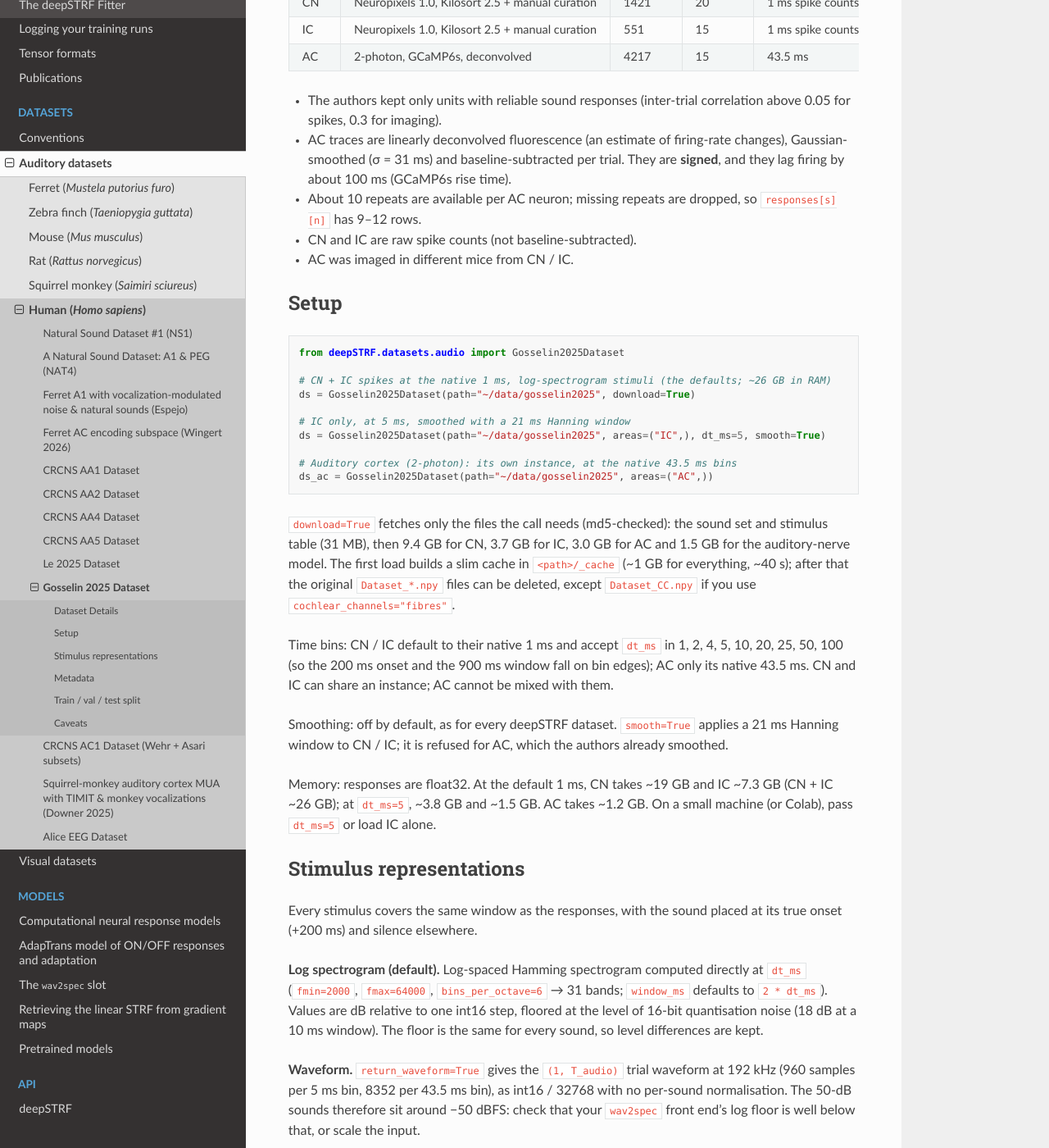
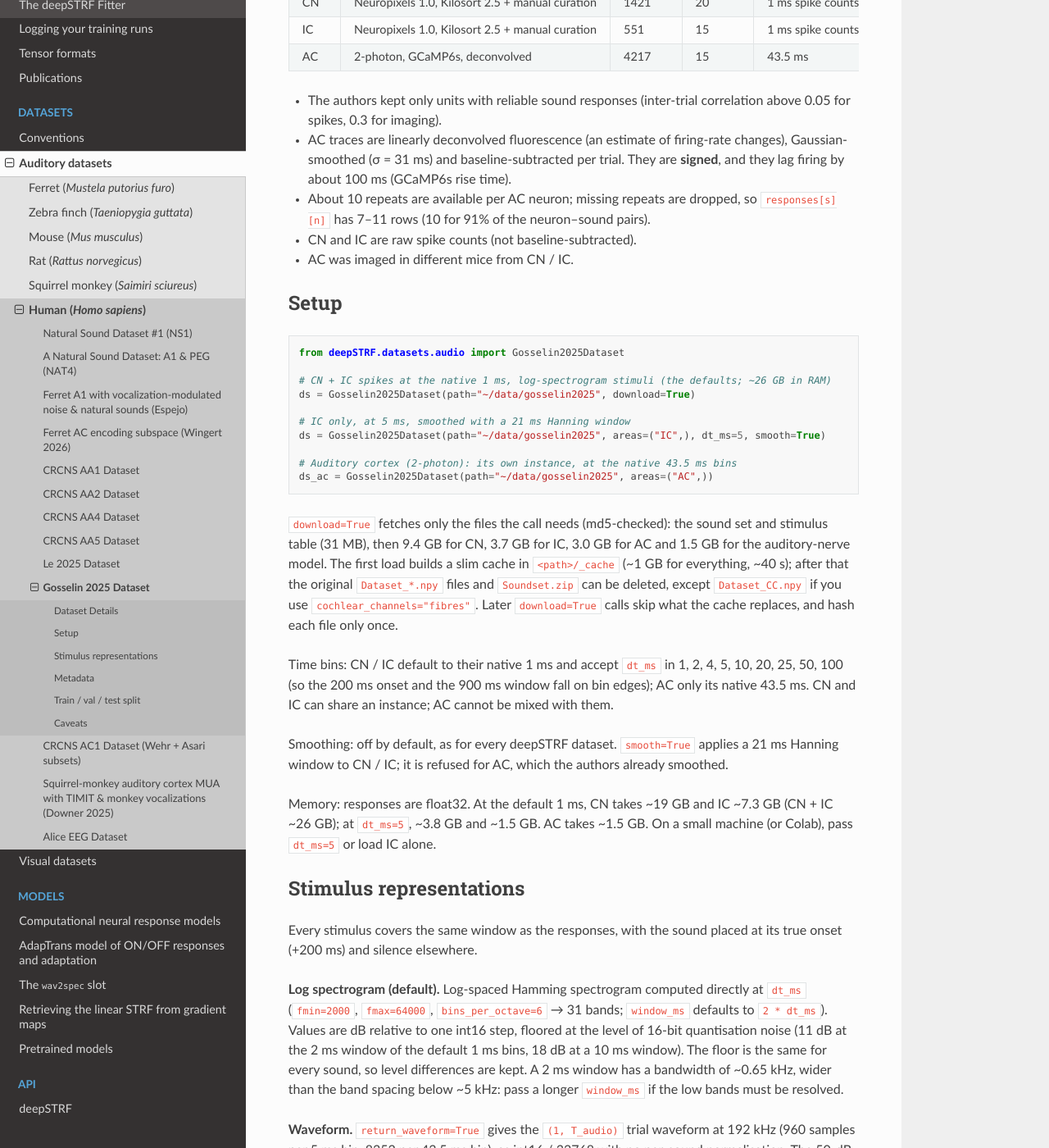
Before and after one commit to urancon/deepSTRF, a Sphinx documentation site: the page built from docs/_source/md/README_Gosselin_2025.md, in a window 1280 px wide and 1400 px high, scrolled down 1101 px. Shown: the whole window at 82% size. Built offline with Sphinx 7.4.7 and the Read the Docs theme 3.1.0, drawn with Linux system fonts in a browser that asks for light colours; pages that are not in the unit, such as notebooks, are missing from menus; some of the changed text lies outside the part shown.

Commit message:
docs(gosselin2025): correct repeat counts, memory, floor and split edge cases
Co-Authored-By: Claude Opus 5.5 <noreply@anthropic.com>

```diff
--- a/docs/_source/md/README_Gosselin_2025.md
+++ b/docs/_source/md/README_Gosselin_2025.md
@@ -50,7 +50,7 @@ file, so 50 dB and 70 dB versions of a sound differ by exactly 20 dB.
   changes), Gaussian-smoothed (σ = 31 ms) and baseline-subtracted per trial.
   They are **signed**, and they lag firing by about 100 ms (GCaMP6s rise time).
 - About 10 repeats are available per AC neuron; missing repeats are dropped,
-  so `responses[s][n]` has 9–12 rows.
+  so `responses[s][n]` has 7–11 rows (10 for 91% of the neuron–sound pairs).
 - CN and IC are raw spike counts (not baseline-subtracted).
 - AC was imaged in different mice from CN / IC.
 
@@ -74,8 +74,10 @@ ds_ac = Gosselin2025Dataset(path="~/data/gosselin2025", areas=("AC",))
 set and stimulus table (31 MB), then 9.4 GB for CN, 3.7 GB for IC, 3.0 GB for AC
 and 1.5 GB for the auditory-nerve model. The first load builds a slim cache in
 `<path>/_cache` (~1 GB for everything, ~40 s); after that the original
-`Dataset_*.npy` files can be deleted, except `Dataset_CC.npy` if you use
-`cochlear_channels="fibres"`.
+`Dataset_*.npy` files and `Soundset.zip` can be deleted, except
+`Dataset_CC.npy` if you use `cochlear_channels="fibres"`. Later
+`download=True` calls skip what the cache replaces, and hash each file only
+once.
 
 Time bins: CN / IC default to their native 1 ms and accept `dt_ms` in 1, 2, 4,
 5, 10, 20, 25, 50, 100 (so the 200 ms onset and the 900 ms window fall on bin
@@ -87,7 +89,7 @@ a 21 ms Hanning window to CN / IC; it is refused for AC, which the authors
 already smoothed.
 
 Memory: responses are float32. At the default 1 ms, CN takes ~19 GB and IC
-~7.3 GB (CN + IC ~26 GB); at `dt_ms=5`, ~3.8 GB and ~1.5 GB. AC takes ~1.2 GB.
+~7.3 GB (CN + IC ~26 GB); at `dt_ms=5`, ~3.8 GB and ~1.5 GB. AC takes ~1.5 GB.
 On a small machine (or Colab), pass `dt_ms=5` or load IC alone.
 
 
@@ -99,8 +101,11 @@ at its true onset (+200 ms) and silence elsewhere.
 **Log spectrogram (default).** Log-spaced Hamming spectrogram computed directly
 at `dt_ms` (`fmin=2000`, `fmax=64000`, `bins_per_octave=6` → 31 bands;
 `window_ms` defaults to `2 * dt_ms`). Values are dB relative to one int16 step,
-floored at the level of 16-bit quantisation noise (18 dB at a 10 ms window).
-The floor is the same for every sound, so level differences are kept.
+floored at the level of 16-bit quantisation noise (11 dB at the 2 ms window of
+the default 1 ms bins, 18 dB at a 10 ms window). The floor is the same for
+every sound, so level differences are kept. A 2 ms window has a bandwidth of
+~0.65 kHz, wider than the band spacing below ~5 kHz: pass a longer
+`window_ms` if the low bands must be resolved.
 
 **Waveform.** `return_waveform=True` gives the `(1, T_audio)` trial waveform at
 192 kHz (960 samples per 5 ms bin, 8352 per 43.5 ms bin), as int16 / 32768
@@ -189,8 +194,13 @@ its reconstruction (similar, but no shared audio).
 Sounds are drawn category by category, so every split holds tones, chords, AM,
 sweeps, noises and complex sounds. The draw covers all 307 sounds whatever
 `areas` you load, so a seed gives the same split for CN, IC and AC. At
-`seed=0`: 230 / 25 / 52 sounds. The 4 decomposed clips form one stratum with a
-25-sound unit (the dolphin call), so they are rarely in val or test.
+`seed=0`: 230 / 25 / 52 sounds. Coarse at the edges:
+
+- the 4 decomposed clips form one stratum with a 25-sound unit (the dolphin
+  call), which always goes to train; the other three clips reach val or test
+  in 38–48% of seeds;
+- the 5 harmonic chords never get a validation sound (other chord categories
+  do).
 
 
 ## Caveats
```
Also changed, not shown: other parts of docs/_source/md/README_Gosselin_2025.md (+1 -1 lines).
